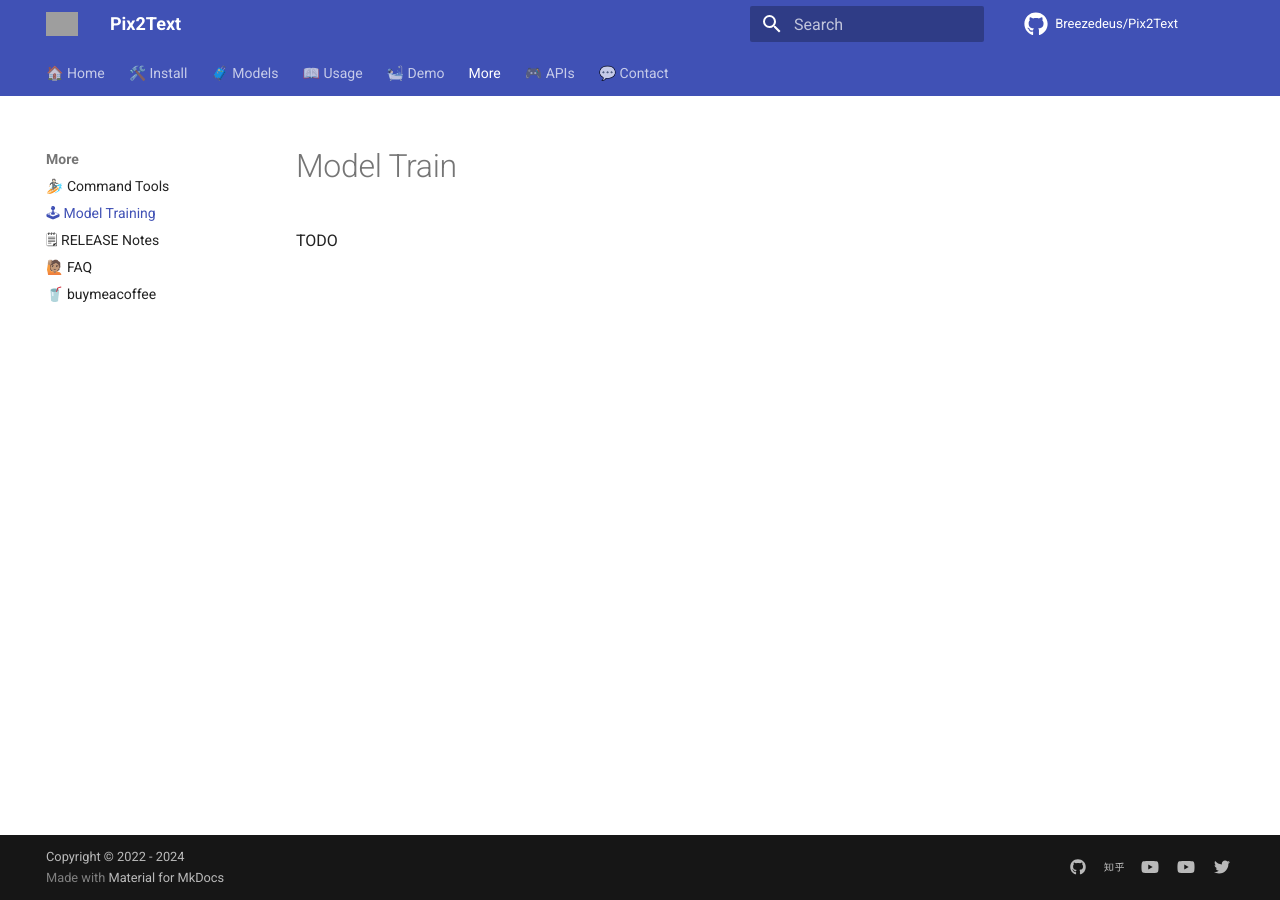
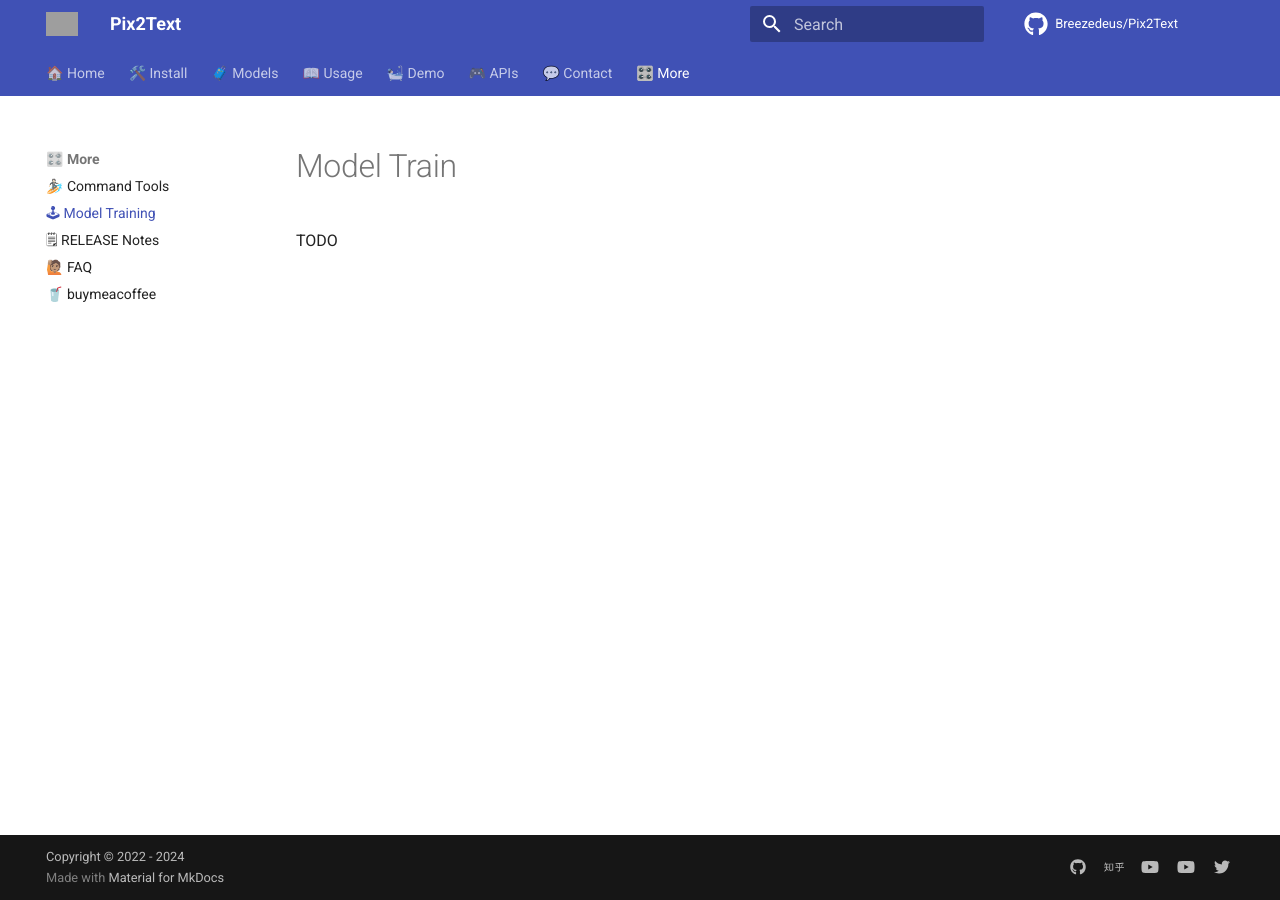
Before and after one commit to breezedeus/Pix2Text, an MkDocs documentation site: the page built from docs/train.md, in a window 1280 px wide. Built offline with MkDocs 1.6.1 and Material for MkDocs 9.7.7, drawn with Linux system fonts in a browser that asks for light colours; comment, search, counter and statistics services are not loaded; some of the changed lines change nothing that is shown; grey boxes are pictures that could not be loaded.

Commit message:
update docs

```diff
--- a/mkdocs.yml
+++ b/mkdocs.yml
@@ -104,15 +104,15 @@ nav:
   - 🧳 Models: models.md
   - 📖 Usage: usage.md
   - 🛀🏻 Demo: demo.md
-  - More:
-      - 🏄🏻 ‍️Command Tools: command.md
-      - 🕹 Model Training: train.md
-      - 🗒 RELEASE Notes: RELEASE.md
-      - 🙋🏽 FAQ: faq.md
-      - 🥤 buymeacoffee: buymeacoffee.md
   - 🎮 APIs:
     - Pix2Text: pix2text/pix_to_text.md
     - TextFormulaOCR: pix2text/text_formula_ocr.md
     - LatexOCR: pix2text/latex_ocr.md
     - TableOCR: pix2text/table_ocr.md
   - 💬 Contact: contact.md
+  - 🎛️ More:
+      - 🏄🏻 ‍️Command Tools: command.md
+      - 🕹 Model Training: train.md
+      - 🗒 RELEASE Notes: RELEASE.md
+      - 🙋🏽 FAQ: faq.md
+      - 🥤 buymeacoffee: buymeacoffee.md
```
